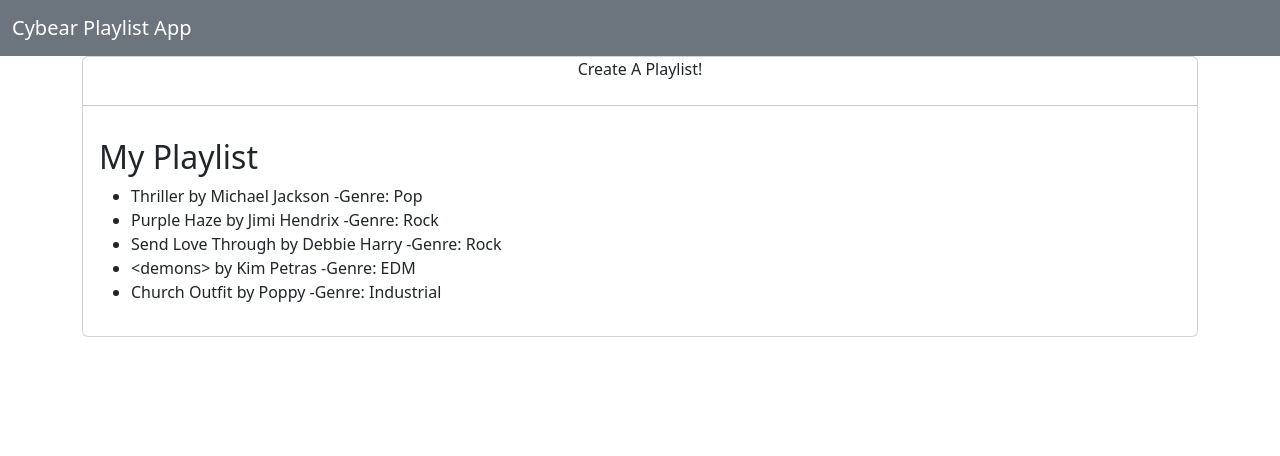
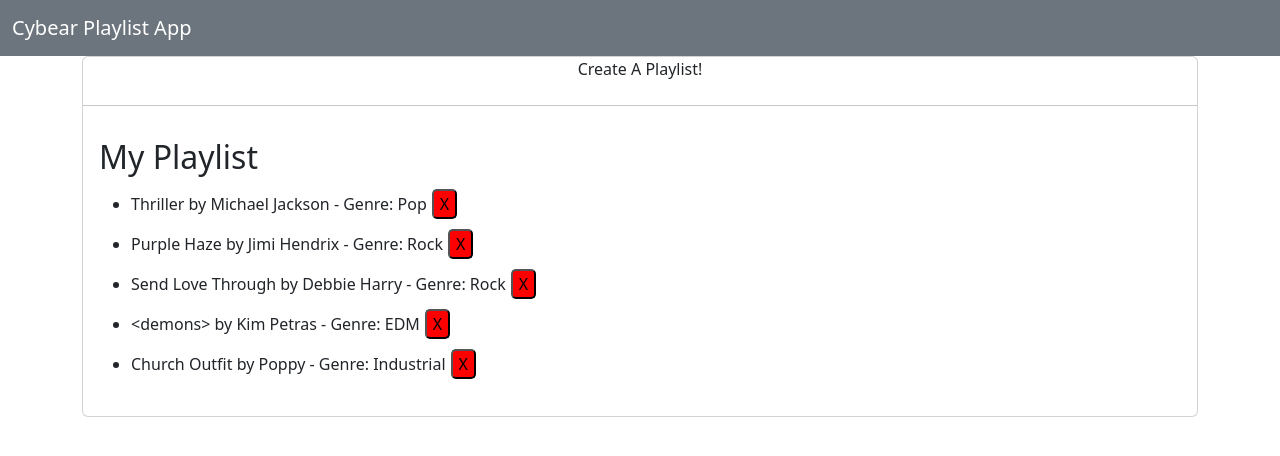
Before and after one commit to jsav11/reactPortfolio, a React (Create React App) app: page / in a window 1280 px wide. Shown: the top 456 px of the page. Built offline with nearby package versions, Linux system fonts and the light colour scheme.

Commit message:
Playlist Delete Song Button

```diff
--- a/src/App.js
+++ b/src/App.js
@@ -3,9 +3,9 @@
 import './components/Header';
 import TopBar from './components/TopBar';
 import { Route, Routes } from 'react-router-dom';
-import Playlist from './components/Playlist';
 import { Container, Card, CardBody, CardTitle } from 'reactstrap';
 import { useState } from 'react';
+import Playlist from './components/Playlist';
 
 
 
--- a/src/components/Playlist.js
+++ b/src/components/Playlist.js
@@ -9,12 +9,23 @@
    {id: 4, name: 'Church Outfit', artist: 'Poppy', genre: 'Industrial'}
 ]);
 
+const handleDeleteSong = (songId) => {
+  setPlaylistSongs((prevSongs) =>
+    prevSongs.filter((song) => song.id !== songId)
+  );
+}
+
   return (
     <div>
       <h2>My Playlist</h2>
       <ul>
         {playlistSongs.map((song) => (
-          <li key={song.id}>{song.name} by {song.artist} -Genre: {song.genre}</li>
+          <li key={song.id}>{song.name} by {song.artist} - Genre: {song.genre}
+          <button onClick={() => handleDeleteSong(song.id)}
+          style={{ borderRadius: '5px', margin: '5px', backgroundColor: 'red'}}
+          >
+           X</button>
+          </li>
        ))}
       </ul>
     </div>
```
